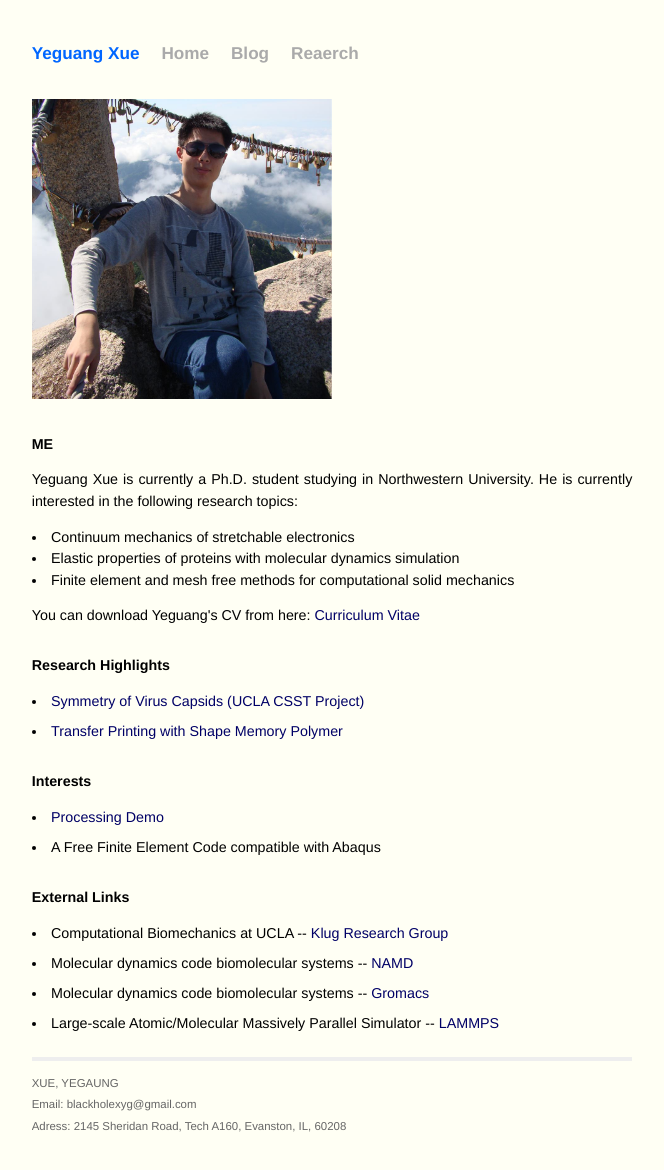
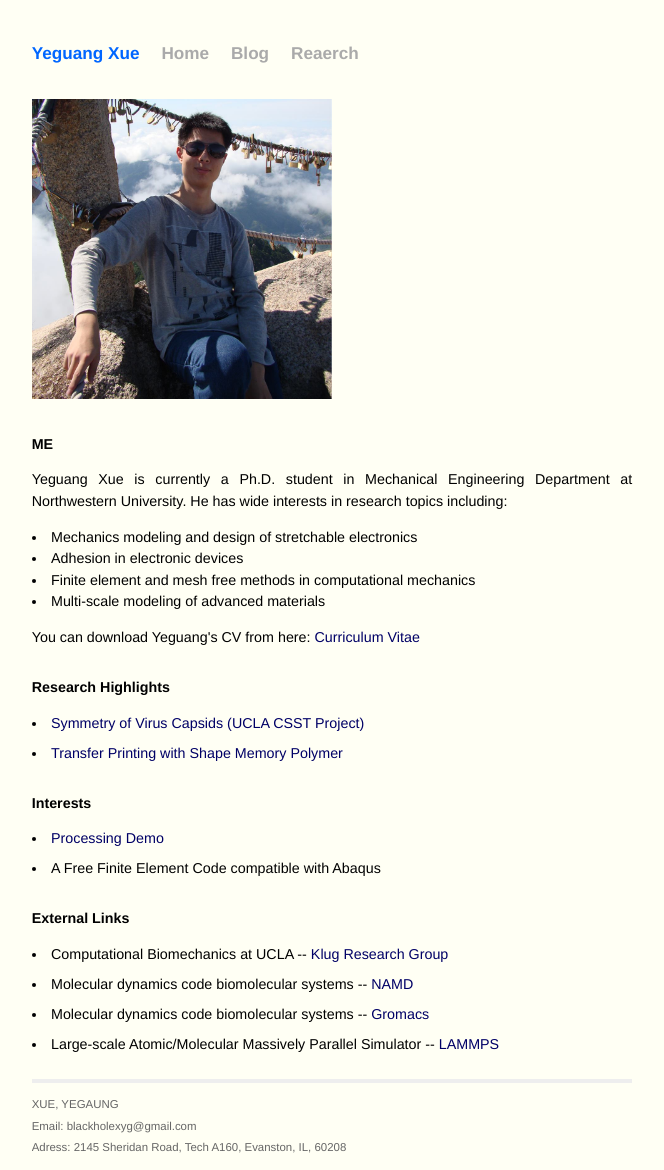
Before and after one commit to yeguang-xue/yeguang-xue.github.io, a Jekyll site: the page built from index.html, in a window 1280 px wide. Shown: the whole page, without its empty margins (308-972 px from the left). Built offline with Jekyll 4.4.1, drawn with Linux system fonts in a browser that asks for light colours; Markdown is read by kramdown in place of the engine named in the settings; before the commit the page ends 1148 px from its top, so only the background shows below that.

Commit message:
New Structure (Not finished)

```diff
--- a/css/screen.css
+++ b/css/screen.css
@@ -98,6 +98,8 @@
     line-height: 1.2em;
     margin-bottom: 0.6em;
 }
+
+
 /*****************************************************************************/
 /* Site Class Title Class
 /*****************************************************************************/
--- a/index.html
+++ b/index.html
@@ -10,12 +10,13 @@
 
 <h1>ME</h1>
 <p>
-  Yeguang Xue is currently a Ph.D. student studying in Northwestern University. He is currently interested in the following research topics:
+  Yeguang Xue is currently a Ph.D. student in Mechanical Engineering Department at Northwestern University. He has wide interests in research topics including:
 </p>
 <ul class="paragraph">
-  <li> Continuum mechanics of stretchable electronics </li>
-  <li> Elastic properties of proteins with molecular dynamics simulation </li>
-  <li> Finite element and mesh free methods for computational solid mechanics</li>
+  <li> Mechanics modeling and design of stretchable electronics </li>
+  <li> Adhesion in electronic devices</li>
+  <li> Finite element and mesh free methods in computational mechanics</li>
+  <li> Multi-scale modeling of advanced materials </li>
 </ul>
 <p>
   You can download Yeguang's CV from here: <a target="_blank" href="https://www.dropbox.com/s/41pg33kqlos9aje/Yeguang-Xue-CV.pdf">Curriculum Vitae</a>
```
Also changed, not shown: _layouts/blank.html (added, +49 -0 lines), css/newscreen.css (added, +40 -0 lines).
